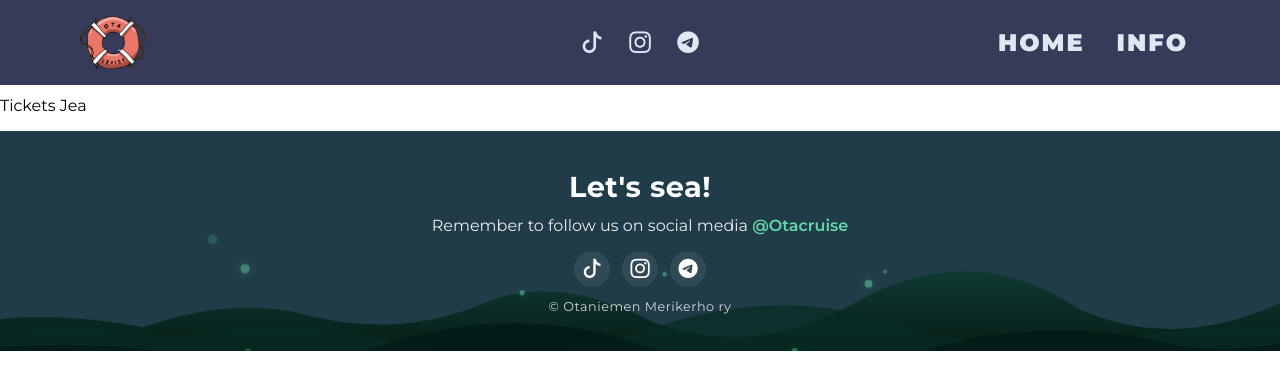
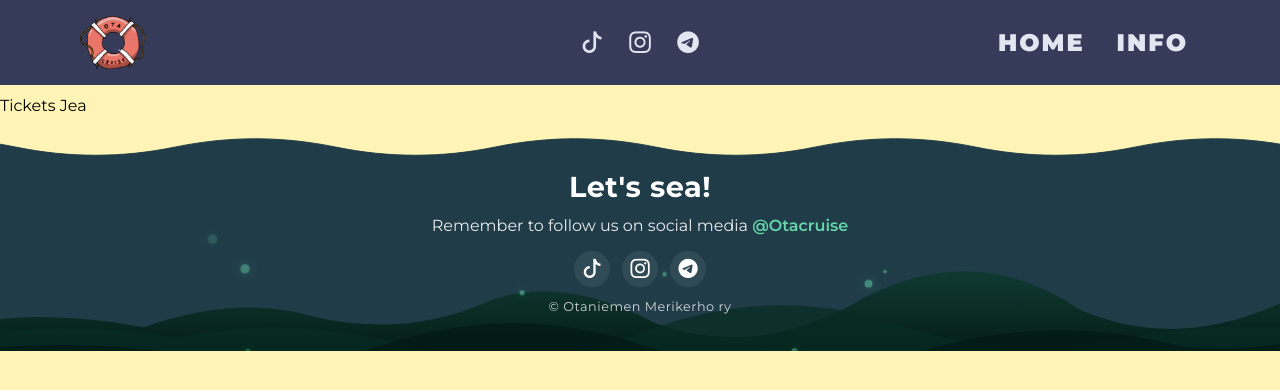
Before and after one commit to verkkomestari/otacruise, a React (Vite) app: page /tickets in a window 1280 px wide. Shown: the top 390 px of the page. Built offline with nearby package versions, Linux system fonts and the light colour scheme; a web font is replaced by a local one.

Commit message:
animated footer

```diff
--- a/src/App.tsx
+++ b/src/App.tsx
@@ -1,6 +1,11 @@
 import NavigationBar from './components/NavBar'
 import Home from './components/Home'
-import { BrowserRouter as Router, Routes, Route } from 'react-router-dom'
+import {
+  BrowserRouter as Router,
+  Routes,
+  Route,
+  useLocation,
+} from 'react-router-dom'
 import Info from './components/Info'
 import Tickets from './components/Tickets'
 import Footer from './components/Footer'
@@ -23,23 +28,29 @@ const GlobalStyle = createGlobalStyle`
     overflow-x: hidden;
     font-family: ${({ theme }) => theme.fonts.body};
     font-weight: 400;
+    background-color: ${({ theme }) => theme.colors.lightBlue};
   }
 `
 
-const AppContainer = styled.div`
-  min-height: 100%;
+const AppContainer = styled.div<{ $route: string }>`
+  min-height: 100vh;
+  background-color: ${({ $route, theme }) => {
+    if ($route.startsWith('/info')) return theme.colors.blue
+    if ($route === '/tickets') return theme.colors.egg
+    return theme.colors.lightBlue
+  }};
 `
 
 const NavigationOffset = styled.div`
   height: 5rem;
 `
 
-function App() {
+function RoutedApp() {
+  const { pathname } = useLocation()
+
   return (
-    <ThemeProvider theme={theme}>
-      <AppContainer>
+    <AppContainer $route={pathname}>
       <GlobalStyle />
-        <Router>
       <NavigationBar />
       <NavigationOffset />
       <Routes>
@@ -48,8 +59,16 @@ function App() {
         <Route path='/tickets' element={<Tickets />} />
       </Routes>
       <Footer />
+    </AppContainer>
+  )
+}
+
+function App() {
+  return (
+    <ThemeProvider theme={theme}>
+      <Router>
+        <RoutedApp />
       </Router>
-      </AppContainer>
     </ThemeProvider>
   )
 }
--- a/src/components/Footer.tsx
+++ b/src/components/Footer.tsx
@@ -1,24 +1,6 @@
 import React, { useMemo } from 'react'
+import { animated, useSpring } from 'react-spring'
 import styled, { keyframes } from 'styled-components'
-
-// Swaying animations for underwater flora
-const swayLeft = keyframes`
-  0%, 100% {
-    transform: rotate(0deg);
-  }
-  50% {
-    transform: rotate(-6deg) skewX(-4deg);
-  }
-`
-
-const swayRight = keyframes`
-  0%, 100% {
-    transform: rotate(0deg);
-  }
-  50% {
-    transform: rotate(7deg) skewX(5deg);
-  }
-`
 
 const riseBubble = keyframes`
   0% {
@@ -45,12 +27,28 @@ const FooterWrapper = styled.footer`
   align-items: center;
   justify-content: center;
   padding: 0 20px;
-  background: ${({ theme }) =>
-    theme?.colors?.darkGreen ||
-    'linear-gradient(180deg, #07231c 0%, #03130f 100%)'};
+  background: transparent;
   color: #ffffff;
   overflow: hidden;
   text-align: center;
+`
+
+const FooterSurface = styled.div`
+  position: absolute;
+  inset: 2rem 0 0;
+  background: ${({ theme }) => theme.colors.darkGreen};
+  z-index: 0;
+`
+
+const WaveDivider = styled.svg`
+  position: absolute;
+  top: 0;
+  left: 0;
+  width: 100%;
+  height: 32px;
+  color: ${({ theme }) => theme?.colors?.darkGreen || '#032b21'};
+  pointer-events: none;
+  z-index: 1;
 `
 
 const Content = styled.div`
@@ -130,16 +128,6 @@ const FloraLayer = styled.svg`
   z-index: 2;
 `
 
-const AnimatedKelpLeft = styled.g`
-  transform-origin: bottom center;
-  animation: ${swayLeft} 6s ease-in-out infinite;
-`
-
-const AnimatedKelpRight = styled.g`
-  transform-origin: bottom center;
-  animation: ${swayRight} 5s ease-in-out infinite;
-`
-
 const BubbleLayer = styled.div`
   position: absolute;
   inset: 0;
@@ -169,6 +157,13 @@ const Bubble = styled.span<{
 `
 
 const Footer = () => {
+  const { waveX } = useSpring({
+    from: { waveX: 0 },
+    to: { waveX: 1440 },
+    loop: true,
+    config: { duration: 40000 },
+  })
+
   const bubbles = useMemo(
     () =>
       Array.from({ length: 8 }, (_, index) => ({
@@ -183,6 +178,30 @@ const Footer = () => {
 
   return (
     <FooterWrapper id='footer'>
+      <WaveDivider
+        viewBox='0 0 1440 32'
+        fill='none'
+        preserveAspectRatio='none'
+        aria-hidden='true'
+      >
+        <animated.g transform={waveX.to((value) => `translate(${value} 0)`)}>
+          <path
+            d='M0,16 C60,5 120,5 180,16 C240,27 300,27 360,16 C420,5 480,5 540,16 C600,27 660,27 720,16 C780,5 840,5 900,16 C960,27 1020,27 1080,16 C1140,5 1200,5 1260,16 C1320,27 1380,27 1440,16 L1440,32 L0,32 Z'
+            fill='currentColor'
+            stroke='currentColor'
+            strokeWidth='1'
+          />
+          <path
+            d='M0,16 C60,5 120,5 180,16 C240,27 300,27 360,16 C420,5 480,5 540,16 C600,27 660,27 720,16 C780,5 840,5 900,16 C960,27 1020,27 1080,16 C1140,5 1200,5 1260,16 C1320,27 1380,27 1440,16 L1440,32 L0,32 Z'
+            transform='translate(-1440 0)'
+            fill='currentColor'
+            stroke='currentColor'
+            strokeWidth='1'
+          />
+        </animated.g>
+      </WaveDivider>
+      <FooterSurface />
+
       <BubbleLayer>
         {bubbles.map((bubble) => (
           <Bubble
```
Lines whose indentation alone changed are shown as unchanged.
